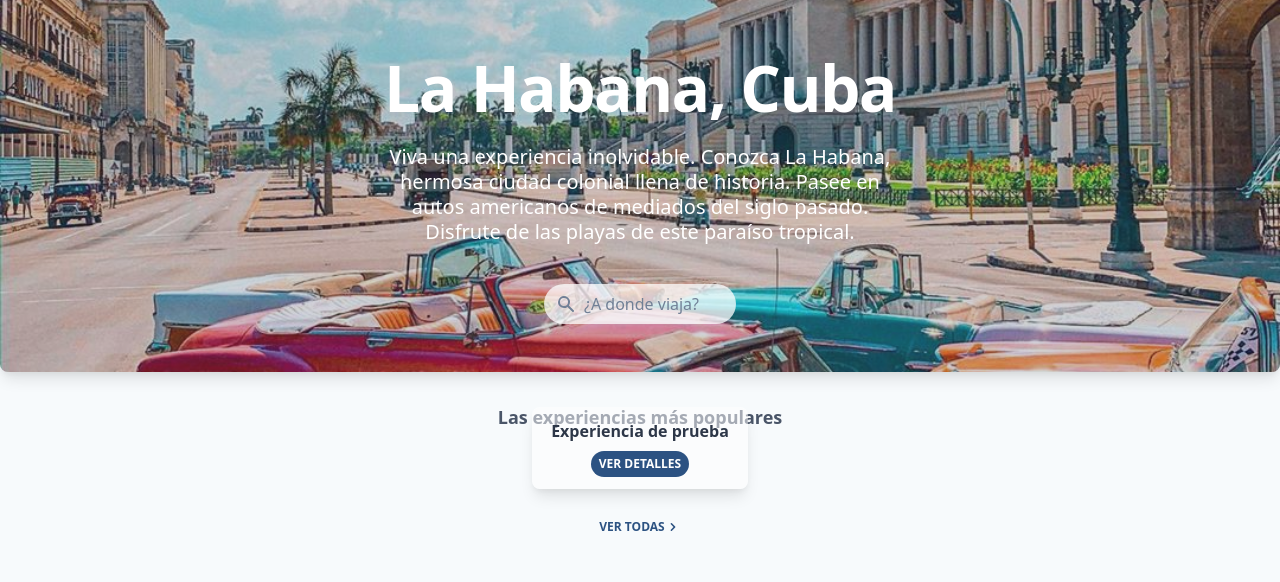
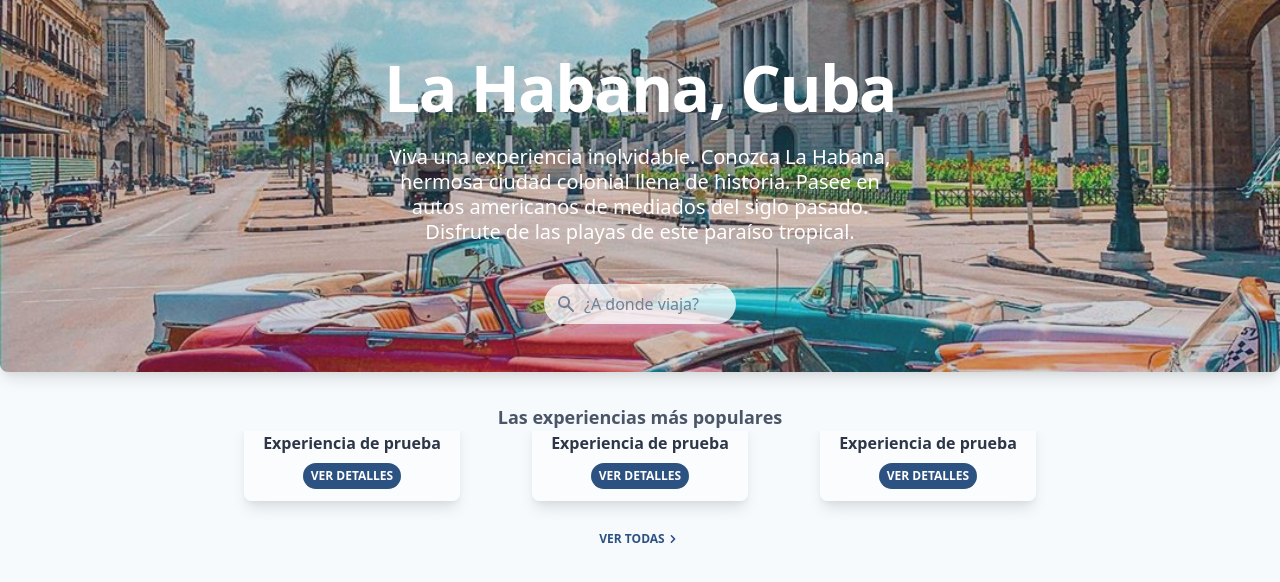
Before and after one commit to camallerystraveldev/camallerys-travel, a Next.js app: page / in a window 1280 px wide. Shown: the top 582 px of the page. Built offline with nearby package versions, Linux system fonts and the light colour scheme; what tailwindcss-aspect-ratio, tailwindcss-filters would draw is missing.

Commit message:
test experience card layout

```diff
--- a/src/pages/home/experiences.tsx
+++ b/src/pages/home/experiences.tsx
@@ -40,10 +40,16 @@ function ExperiencesSection() {
       <h1 className="text-gray-700 text-lg text-center font-extrabold">
         Las experiencias más populares
       </h1>
-      <div className="mt-6 flex items-center justify-around">
-        <ExperienceCard id="test" name="Experiencia de prueba" />
+      <div className="px-6">
+        <div className="overflow-auto scrolling-touch text-center">
+          <div className="inline-flex py-6 justify-center gap-x-8">
+            <ExperienceCard id="test" name="Experiencia de prueba" />
+            <ExperienceCard id="test" name="Experiencia de prueba" />
+            <ExperienceCard id="test" name="Experiencia de prueba" />
+          </div>
+        </div>
       </div>
-      <div className="mt-6 w-full text-center">
+      <div className="w-full text-center">
         <Link href="/experiences">
           <a className="text-blue-800 inline-flex items-center">
             <span className="uppercase text-xs font-bold">Ver todas</span>
```
